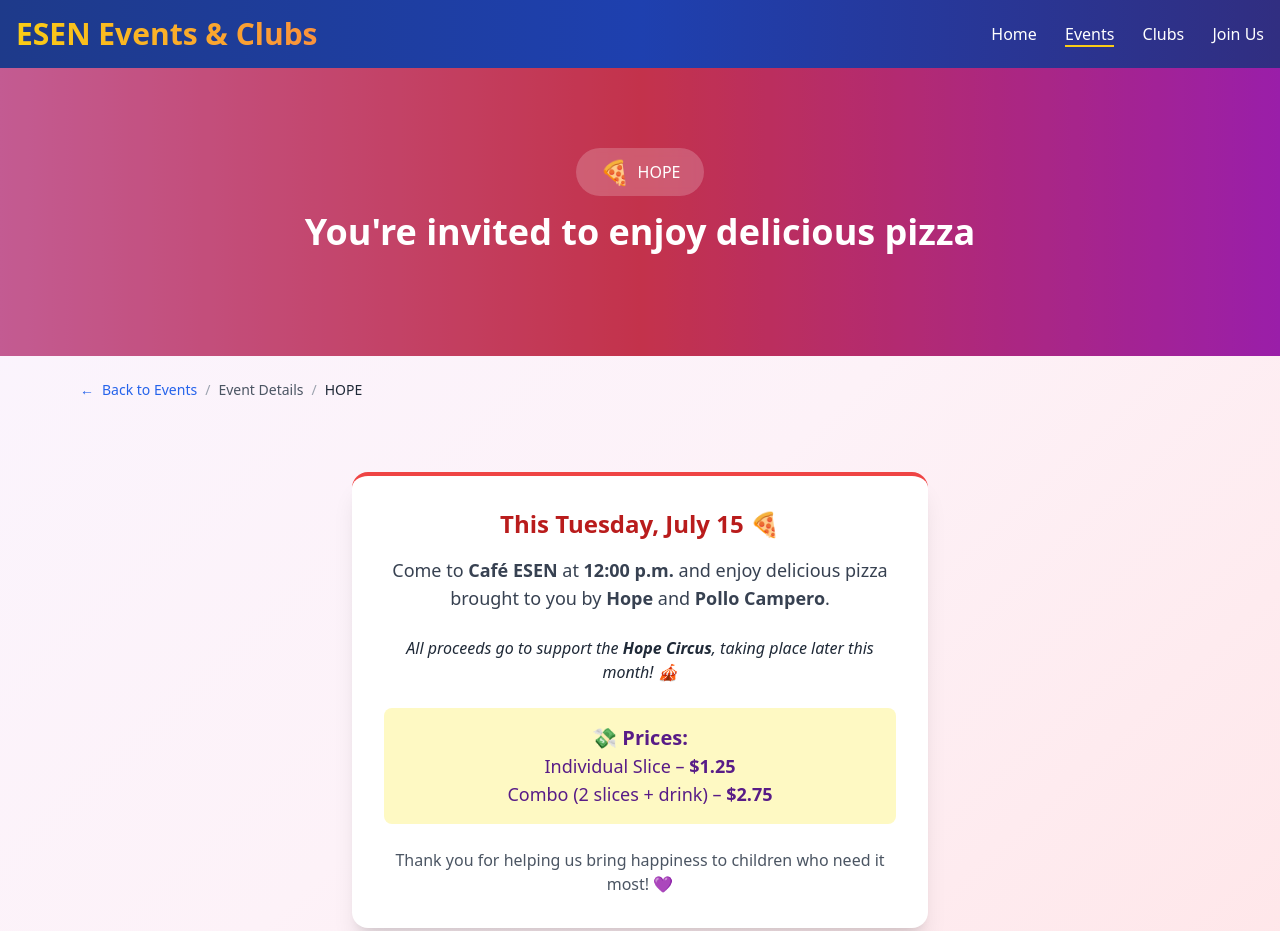
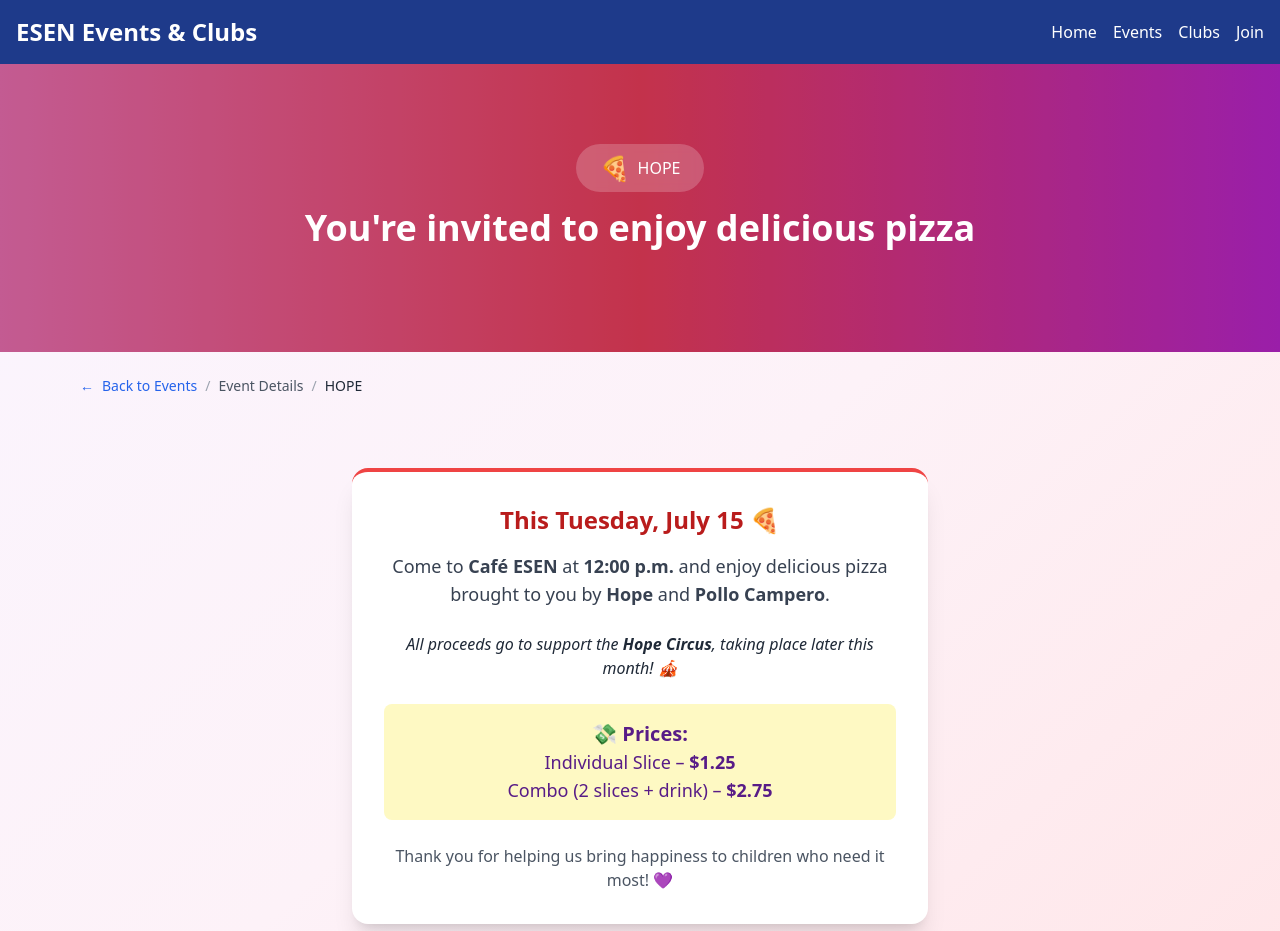
Before and after one commit to chriss212/ESEN-Events-and-Clubs, a plain HTML site: page event-hope.html in a window 1280 px wide. Shown: the top 931 px of the page. Drawn offline with nearby package versions, Linux system fonts and the light colour scheme.

Commit message:
bug fixes

```diff
--- a/event-hope.html
+++ b/event-hope.html
@@ -32,19 +32,35 @@
 
 <body class="bg-gradient-to-br from-purple-50 via-pink-50 to-rose-100 text-purple-900 font-sans min-h-screen">
 
-    <!-- Header -->
-    <header class="bg-gradient-to-r from-blue-900 via-blue-800 to-indigo-900 text-white shadow-xl backdrop-blur-sm">
+    <!-- Navbar -->
+    <header class="bg-blue-900 text-white shadow">
         <div class="max-w-7xl mx-auto flex justify-between items-center p-4">
-            <h1 class="text-3xl font-bold bg-gradient-to-r from-yellow-400 to-orange-400 bg-clip-text text-transparent">
-                ESEN Events & Clubs
-            </h1>
-            <nav class="space-x-6">
-                <a href="index.html" class="hover:text-yellow-400 transition-colors duration-300 font-medium">Home</a>
-                <a href="events.html"
-                    class="hover:text-yellow-400 transition-colors duration-300 font-medium border-b-2 border-yellow-400">Events</a>
-                <a href="clubs.html" class="hover:text-yellow-400 transition-colors duration-300 font-medium">Clubs</a>
-                <a href="join.html" class="hover:text-yellow-400 transition-colors duration-300 font-medium">Join Us</a>
+            <h1 class="text-2xl font-bold">ESEN Events & Clubs</h1>
+
+            <!-- 🔽 Burger Button (mobile only) -->
+            <button id="menu-toggle" class="block md:hidden text-white focus:outline-none">
+                <svg xmlns="http://www.w3.org/2000/svg" class="h-8 w-8" fill="none" viewBox="0 0 24 24"
+                    stroke="currentColor">
+                    <path stroke-linecap="round" stroke-linejoin="round" stroke-width="2" d="M4 6h16M4 12h16M4 18h16" />
+                </svg>
+            </button>
+
+
+            <!-- 🔷 Nav Links -->
+            <nav id="menu" class="hidden md:flex space-x-4 text-sm md:text-base">
+                <a href="index.html" class="hover:text-yellow-400">Home</a>
+                <a href="events.html" class="hover:text-yellow-400">Events</a>
+                <a href="clubs.html" class="hover:text-yellow-400">Clubs</a>
+                <a href="join.html" class="hover:text-yellow-400">Join</a>
             </nav>
+        </div>
+
+        <!-- 🔽 Mobile Menu (hidden by default) -->
+        <div id="mobile-menu" class="md:hidden hidden bg-blue-800 px-4 pb-4 space-y-2">
+            <a href="index.html" class="block hover:text-yellow-400">Home</a>
+            <a href="events.html" class="block hover:text-yellow-400">Events</a>
+            <a href="clubs.html" class="block hover:text-yellow-400">Clubs</a>
+            <a href="join.html" class="block hover:text-yellow-400">Join</a>
         </div>
     </header>
 
@@ -111,6 +127,8 @@
         </div>
     </footer>
 
+      <script src="js/script.js"></script>
+
 </body>
 
 </html>
```
Also changed, not shown: event-aiesec.html (+28 -11 lines), event-detail2.html (+55 -19 lines), event-girlsup.html (+29 -11 lines), event-girlsup2.html (+29 -11 lines), events.html (+48 -22 lines).
